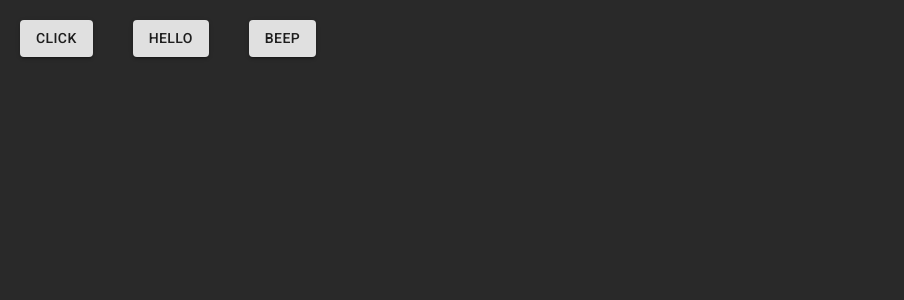
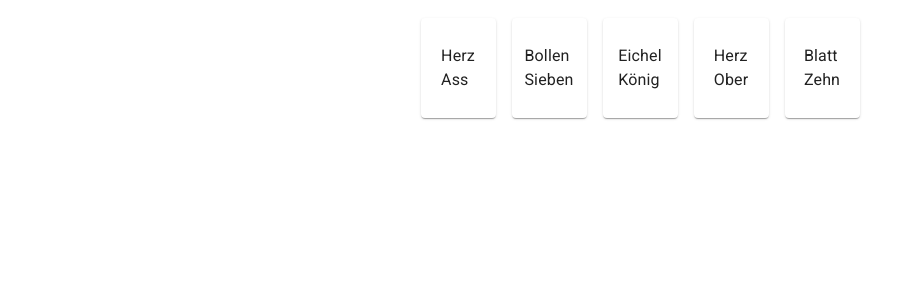
Before and after one commit to TrueTaco/Gaigel, a React (Create React App) app in the folder client/: page / in a window 1280 px wide. Shown: the top 300 px of the page, without its empty margins (0-904 px from the left). Built offline with nearby package versions, Linux system fonts and the light colour scheme.

Commit message:
Add basic user cards

```diff
--- a/client/src/App.tsx
+++ b/client/src/App.tsx
@@ -1,13 +1,11 @@
 import Box from "@material-ui/core/Box";
 
-import ExampleComponent from "./components/ExampleComponent/ExampleComponent";
+import Gaigel from "./components/Gaigel/Gaigel";
 
 const App: React.FC = () => {
     return (
         <Box>
-            <ExampleComponent />
-            <ExampleComponent text="Hello" />
-            <ExampleComponent text="Beep" />
+            <Gaigel />
         </Box>
     );
 };
--- a/client/src/GlobalStyle.ts
+++ b/client/src/GlobalStyle.ts
@@ -26,7 +26,7 @@ const GlobalStyle = createGlobalStyle`
 
    /* This is here to make my eyes hurt less at night */
    body{
-      background-color: #292929;
+      /* background-color: #292929; */
    }
 
    /* html {
--- /dev/null
+++ b/client/src/components/Gaigel/Gaigel.tsx
@@ -0,0 +1,22 @@
+import { makeStyles } from "@material-ui/core/styles";
+import Grid from "@material-ui/core/Grid";
+
+import UserCards from "../../components/UserCards/UserCards";
+
+const useStyles = makeStyles({
+    root: {},
+});
+
+interface Props {}
+
+const Gaigel: React.FC<Props> = () => {
+    const classes = useStyles();
+
+    return (
+        <Grid container>
+            <UserCards />
+        </Grid>
+    );
+};
+
+export default Gaigel;
--- /dev/null
+++ b/client/src/components/GaigelCard/GaigelCard.tsx
@@ -0,0 +1,34 @@
+import { makeStyles } from "@material-ui/core/styles";
+import Paper from "@material-ui/core/Paper";
+import Box from "@material-ui/core/Box";
+import Typography from "@material-ui/core/Typography";
+
+const useStyles = makeStyles({
+    root: {
+        width: 75,
+        height: 100,
+        display: "flex",
+        justifyContent: "center",
+        alignItems: "center",
+    },
+});
+
+interface Props {
+    type: string;
+    value: string;
+}
+
+const GaigelCard: React.FC<Props> = ({ type, value }) => {
+    const classes = useStyles();
+
+    return (
+        <Paper className={classes.root} onClick={() => console.log(type + value)}>
+            <Box>
+                <Typography>{type}</Typography>
+                <Typography>{value}</Typography>
+            </Box>
+        </Paper>
+    );
+};
+
+export default GaigelCard;
--- /dev/null
+++ b/client/src/components/UserCards/UserCards.tsx
@@ -0,0 +1,57 @@
+import { useState } from "react";
+
+import { makeStyles } from "@material-ui/core/styles";
+import Grid from "@material-ui/core/Grid";
+
+import GaigelCard from "../../components/GaigelCard/GaigelCard";
+
+const useStyles = makeStyles({
+    root: {
+        margin: 10,
+    },
+});
+
+interface Props {}
+
+interface CardProps {
+    type: string;
+    value: string;
+}
+
+const UserCards: React.FC<Props> = () => {
+    const classes = useStyles();
+    const [cards, setCards] = useState<CardProps[]>([
+        {
+            type: "Herz",
+            value: "Ass",
+        },
+        {
+            type: "Bollen",
+            value: "Sieben",
+        },
+        {
+            type: "Eichel",
+            value: "König",
+        },
+        {
+            type: "Herz",
+            value: "Ober",
+        },
+        {
+            type: "Blatt",
+            value: "Zehn",
+        },
+    ]);
+
+    return (
+        <Grid className={classes.root} container spacing={2} justifyContent="center">
+            {cards.map((card) => (
+                <Grid item>
+                    <GaigelCard type={card.type} value={card.value} />
+                </Grid>
+            ))}
+        </Grid>
+    );
+};
+
+export default UserCards;
```
